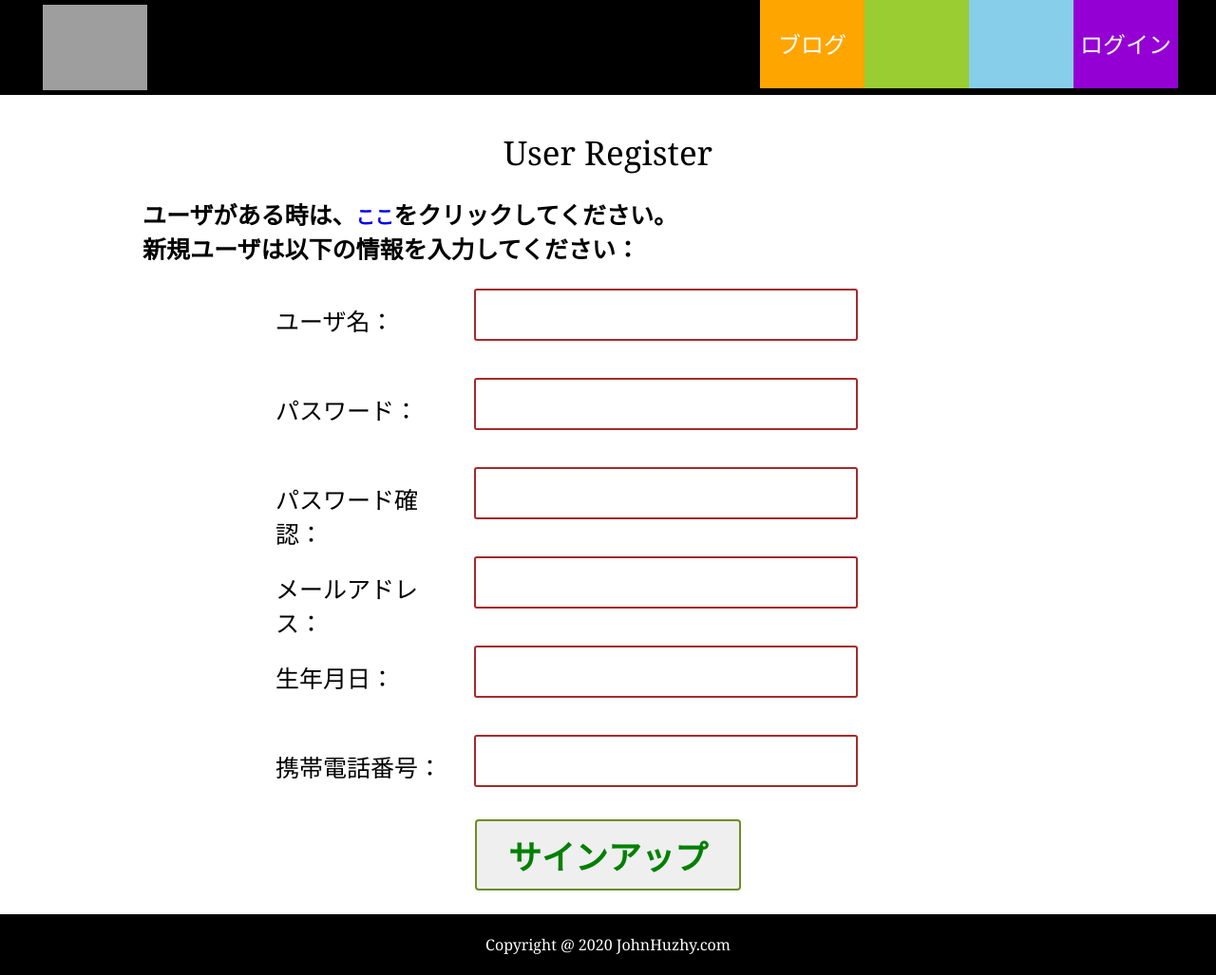
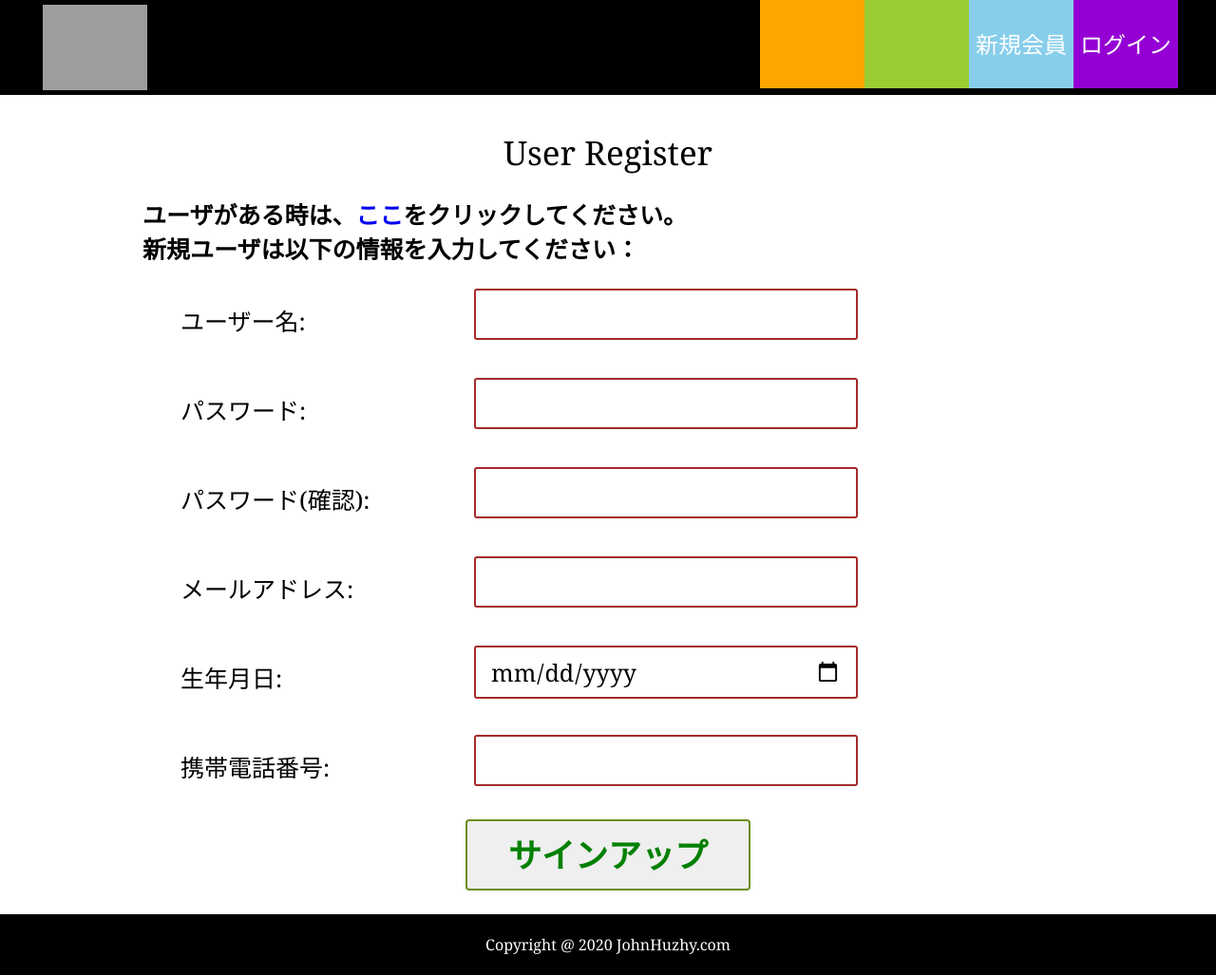
Before and after one commit to johnhuzhy/MyPythonExam, a Django app: page /user/register/ in a window 1280 px wide. Shown: the whole page at 95% size. Run offline with Django 3.2, Linux system fonts and the light colour scheme; grey boxes are pictures that could not be loaded.

Commit message:
2.5 完了

```diff
--- a/src/DjangoWeb/static/css/base.css
+++ b/src/DjangoWeb/static/css/base.css
@@ -73,7 +73,7 @@ header > .container > nav > a.active {
   margin-bottom: 23px;
   text-align: center;
 }
-.main .input-text {
+.main input {
   width: 370px;
   padding: 10px 15px;
   font-size: 25px;
@@ -81,13 +81,14 @@ header > .container > nav > a.active {
   border-radius: 3px;
   border: 2px solid brown;
 }
-.main .input-text:focus {
+.main input:focus {
   box-shadow: 0 0 5px cadetblue;
   border: 3px solid red !important;
 }
 .main .btn {
   display: block;
-  width: 280px;
+  width: 300px;
+  height: 75px;
   border-radius: 4px;
   border: 2px solid olivedrab;
   font-size: 35px;
--- a/src/DjangoWeb/static/css/user.css
+++ b/src/DjangoWeb/static/css/user.css
@@ -5,6 +5,13 @@
 .main h3::before {
   content: "";
   margin-left: 110px;
+}
+
+.main a {
+  font-size: 25px;
+}
+.main a:active {
+  color: red;
 }
 
 .main dl {
@@ -27,7 +34,7 @@
   font-size: 25px;
   font-weight: solid;
   top: 20px;
-  left: 250px;
+  left: 150px;
 }
 .main dl > dd {
   display: block;
--- a/src/DjangoWeb/templates/header.html
+++ b/src/DjangoWeb/templates/header.html
@@ -3,12 +3,15 @@
   <div class="container">
     <a href="#"><img src="{% static '/img/HuLogo.jpg' %}" /></a>
     <nav>
+      {% if user.is_authenticated %}
       <a href="{% url 'blog_title' %}">ブログ</a>
       <a href="#"></a>
-      <a href="#"></a>
-      {% if user.is_authenticated %}
+      <a href="{% url 'password_change' %}">PW変更</a>
       <a href="{% url 'user_logout' %}">ログアウト</a>
       {% else %}
+      <a href="#"></a>
+      <a href="#"></a>
+      <a href="{% url 'user_register' %}">新規会員</a>
       <a href="{% url 'user_login' %}">ログイン</a>
       {% endif %}
     </nav>
--- a/src/DjangoWeb/templates/user/login.html
+++ b/src/DjangoWeb/templates/user/login.html
@@ -15,11 +15,11 @@
         <!-- {{ form.as_p }} -->
         <dl>
             <dt><label for="{{ form.username.id_for_label}}">ユーザ名：</label></dt>
-            <dd><div class="input-text">{{form.username}}</div></dd>
+            <dd><div>{{form.username}}</div></dd>
         </dl>
         <dl>
             <dt><label for="{{ form.password.id_for_label}}">パスワード：</label></dt>
-            <dd><div class="input-text">{{form.password}}</div></dd>
+            <dd><div>{{form.password}}</div></dd>
         </dl>
         <input type="submit" class="btn" value="ログイン">
     </form>
--- a/src/DjangoWeb/templates/user/register.html
+++ b/src/DjangoWeb/templates/user/register.html
@@ -13,30 +13,19 @@
     <h3>ユーザがある時は、<a href="{% url 'user_login' %}">ここ</a>をクリックしてください。</h3>
     <h3>新規ユーザは以下の情報を入力してください：</h3>
     <form action="{% url 'user_register' %}" method="post">{% csrf_token %}
+        {{ form.non_field_errors }}{{ profile..non_field_errors }}
+        {% for field in form %}
         <dl>
-            <dt><label for="{{ form.username.id_for_label}}">ユーザ名：</label></dt>
-            <dd><div class="input-text">{{form.username}}</div></dd>
+            <dt>{{ field.label_tag }}</dt>
+            <dd><div>{{ field }}</div>{{ field.errors }}</dd>
         </dl>
+        {% endfor %}
+        {% for field in profile %}
         <dl>
-            <dt><label for="{{ form.password.id_for_label}}">パスワード：</label></dt>
-            <dd><div class="input-text">{{form.password}}</div></dd>
+            <dt>{{ field.label_tag }}</dt>
+            <dd><div>{{ field }}</div>{{ field.errors }}</dd>
         </dl>
-        <dl>
-            <dt><label for="{{ form.password.id_for_label}}">パスワード確認：</label></dt>
-            <dd><div class="input-text">{{form.password2}}</div></dd>
-        </dl>
-        <dl>
-            <dt><label for="{{ form.useremail.id_for_label}}">メールアドレス：</label></dt>
-            <dd><div class="input-text">{{form.email}}</div></dd>
-        </dl>
-        <dl>
-            <dt><label for="{{ profile.birth.id_for_label}}">生年月日：</label></dt>
-            <dd><div class="input-text">{{profile.birth}}</div></dd>
-        </dl>
-        <dl>
-            <dt><label for="{{ profile.phone.id_for_label}}">携帯電話番号：</label></dt>
-            <dd><div class="input-text">{{profile.phone}}</div></dd>
-        </dl>
+        {% endfor %}
         <input type="submit" class="btn" value="サインアップ">
     </form>
 </section>
--- a/src/DjangoWeb/user/forms.py
+++ b/src/DjangoWeb/user/forms.py
@@ -9,13 +9,19 @@ class LoginForm(forms.Form):
 
 
 class RegistrationForm(forms.ModelForm):
-    password = forms.CharField(label='Password', widget=forms.PasswordInput)
+    password = forms.CharField(label='パスワード', widget=forms.PasswordInput)
     password2 = forms.CharField(
-        label='Confirm Password', widget=forms.PasswordInput)
+        label='パスワード(確認)', widget=forms.PasswordInput)
 
     class Meta:
         model = get_user_model()
-        fields = ('username', 'email')
+        fields = ('username', 'password', 'password2', 'email')
+
+    def clean_password(self):
+        password = self.cleaned_data.get('password')
+        if len(password) < 8 or len(password) > 20:
+            raise forms.ValidationError("パスワードは8桁～20桁で、ご確認ください。")
+        return password
 
     def clean_password2(self):
         cd = self.cleaned_data
@@ -25,6 +31,11 @@ class RegistrationForm(forms.ModelForm):
 
 
 class UserProfileForm(forms.ModelForm):
+    birth = forms.DateField(
+        label='生年月日', widget=forms.DateInput(attrs={'type': 'date'}))
+    phone = forms.DateField(
+        label='携帯電話番号', widget=forms.DateInput(attrs={'type': 'tel'}))
+
     class Meta:
         model = UserProfile
         fields = ('birth', 'phone',)
--- a/src/DjangoWeb/user/urls.py
+++ b/src/DjangoWeb/user/urls.py
@@ -5,5 +5,10 @@ urlpatterns = [
     url(r'^login/$', views.user_login, name="user_login"),
     url(r'^logout/$', views.user_logout, name="user_logout"),
     url(r'^register/$', views.user_register, name="user_register"),
-    url(r'^register_result/$', views.user_register_result, name="user_register_result"),
+    url(r'^register_result/$', views.user_register_result,
+        name="user_register_result"),
+    url(r'^password_change/$',
+        views.PasswordChange.as_view(), name='password_change'),
+    url(r'^password_change_done/$',
+        views.PasswordChangeDone.as_view(), name="password_change_done"),
 ]
--- a/src/DjangoWeb/user/views.py
+++ b/src/DjangoWeb/user/views.py
@@ -1,6 +1,9 @@
 from django.shortcuts import render
 from django.http import HttpResponse, HttpResponseRedirect
 from django.contrib import auth
+from django.contrib.auth.views import PasswordChangeView, PasswordChangeDoneView
+from django.contrib.auth.mixins import LoginRequiredMixin
+from django.urls import reverse_lazy
 from .forms import LoginForm, RegistrationForm, UserProfileForm
 
 
@@ -37,12 +40,12 @@ def user_register(request):
     if request.method == 'POST':
         user_form = RegistrationForm(request.POST)
         userprofile_form = UserProfileForm(request.POST)
-        if user_form.is_valid():
+        if user_form.is_valid() and userprofile_form.is_valid():
             new_user = user_form.save(commit=False)
             new_user.set_password(user_form.cleaned_data['password'])
-            new_user.save()
             new_profile = userprofile_form.save(commit=False)
             new_profile.user = new_user
+            new_user.save()
             new_profile.save()
             return HttpResponseRedirect('/user/register_result/')
         else:
@@ -57,3 +60,19 @@ def user_register_result(request):
     """サインアップ結果"""
     if request.method == 'GET':
         return render(request, 'user/register_result.html')
+
+
+class PasswordChange(LoginRequiredMixin, PasswordChangeView):
+    """パスワード変更ビュー"""
+    success_url = reverse_lazy('password_change_done')
+    template_name = 'user/password_change.html'
+
+    def get_context_data(self, **kwargs):
+        context = super().get_context_data(**kwargs)
+        context['form_name'] = 'password_change'
+        return context
+
+
+class PasswordChangeDone(LoginRequiredMixin, PasswordChangeDoneView):
+    """パスワード変更完了"""
+    template_name = 'user/password_change_done.html'
```
Also changed, not shown: src/DjangoWeb/templates/user/password_change.html (added, +26 -0 lines), src/DjangoWeb/templates/user/password_change_done.html (added, +15 -0 lines).
